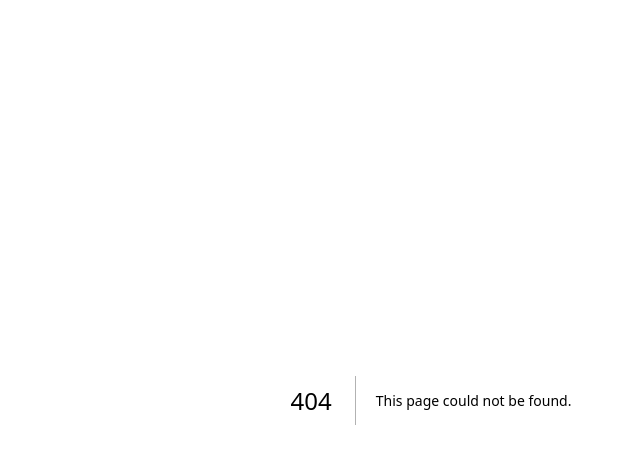
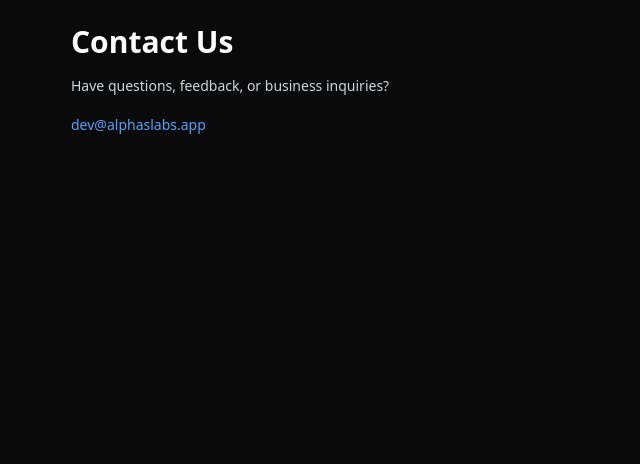
Before and after one commit to Sharkyboy-dev/alphaslabs-landing, a Next.js app: page /contact in a window 1280 px wide. Before the commit this address had no page. Shown: the top 464 px of the page, without its empty margins (209-849 px from the left). Built offline with nearby package versions, Linux system fonts and the light colour scheme.

Commit message:
📄 Add legal and contact pages

```diff
--- /dev/null
+++ b/app/contact/page.tsx
@@ -0,0 +1,16 @@
+export default function ContactPage() {
+  return (
+    <main className="p-6 max-w-3xl mx-auto text-white">
+      <h1 className="text-3xl font-bold mb-4">Contact Us</h1>
+      <p className="text-sm text-gray-300 mb-4">
+        Have questions, feedback, or business inquiries?
+      </p>
+      <a
+        href="mailto:dev@alphaslabs.app"
+        className="text-blue-400 hover:underline text-sm"
+      >
+        dev@alphaslabs.app
+      </a>
+    </main>
+  );
+}
--- /dev/null
+++ b/app/privacy/page.tsx
@@ -0,0 +1,10 @@
+export default function PrivacyPolicyPage() {
+  return (
+    <main className="p-6 max-w-3xl mx-auto text-white">
+      <h1 className="text-3xl font-bold mb-4">Privacy Policy</h1>
+      <p className="text-sm text-gray-300 mb-2">
+        AlphaSlabs respects your privacy. Here's how we collect, use, and protect your data...
+      </p>
+    </main>
+  );
+}
--- /dev/null
+++ b/app/terms/page.tsx
@@ -0,0 +1,10 @@
+export default function TermsPage() {
+  return (
+    <main className="p-6 max-w-3xl mx-auto text-white">
+      <h1 className="text-3xl font-bold mb-4">Terms of Use</h1>
+      <p className="text-sm text-gray-300 mb-2">
+        By using AlphaSlabs, you agree to the following terms and conditions...
+      </p>
+    </main>
+  );
+}
```
